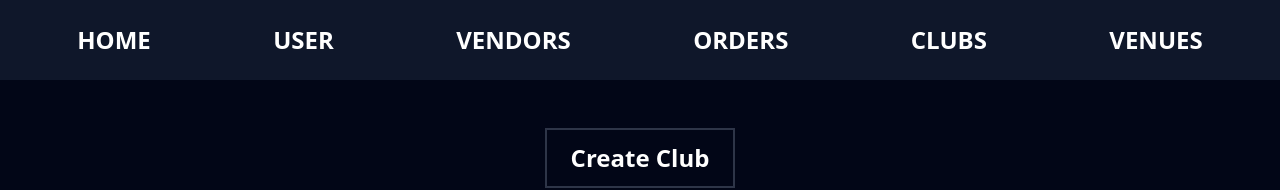
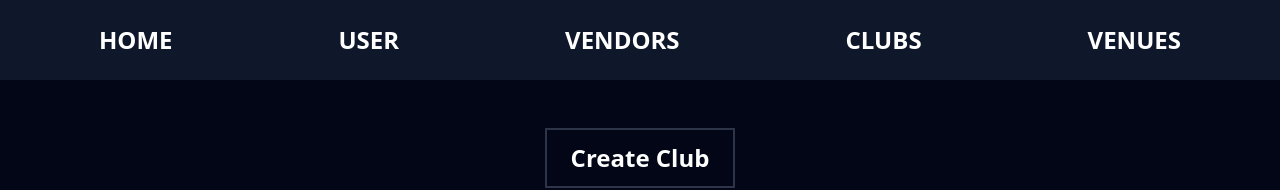
Before and after one commit to skoriop/fest-management-system, a React (Vite) app in the folder frontend/: page /club in a window 1280 px wide. Shown: the top 190 px of the page. Built offline with nearby package versions, Linux system fonts and the light colour scheme; no server answers.

Commit message:
fix: fix navbar

```diff
--- a/frontend/src/components/Navbar.tsx
+++ b/frontend/src/components/Navbar.tsx
@@ -23,12 +23,6 @@ function Navbar() {
 				Vendors
 			</Link>
 			<Link
-				to="/order"
-				className="text-2xl uppercase font-bold hover:text-slate-300"
-			>
-				Orders
-			</Link>
-			<Link
 				to="/club"
 				className="text-2xl uppercase font-bold hover:text-slate-300"
 			>
```
